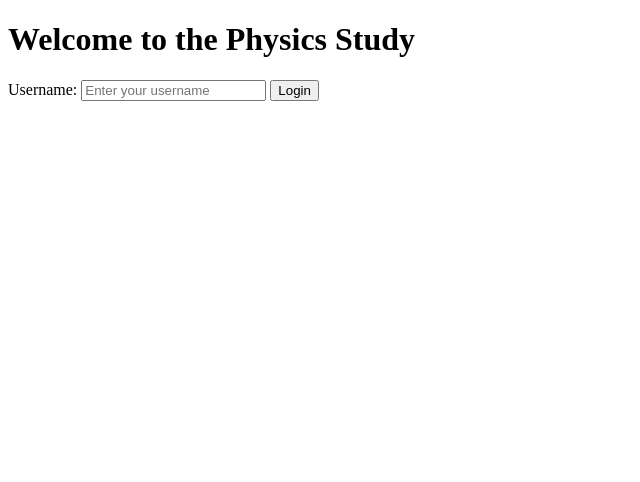
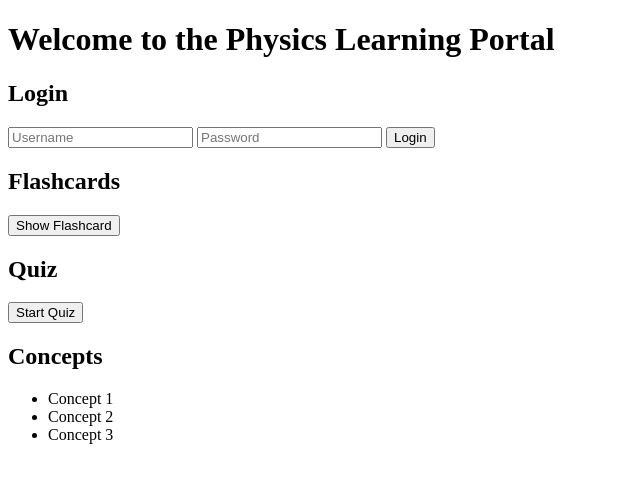
Before and after one commit to ShailaBDG/Physics-, a plain HTML site: page index.html in a window 1280 px wide. Shown: the whole page, without its empty margins (0-640 px from the left). Drawn offline with Linux system fonts and the light colour scheme.

Commit message:
Updated index.html with complete working HTML file for Physics Learning Portal.

```diff
--- a/index.html
+++ b/index.html
@@ -2,27 +2,47 @@
 <html lang="en">
 <head>
     <meta charset="UTF-8">
-    <meta http-equiv="X-UA-Compatible" content="IE=edge">
     <meta name="viewport" content="width=device-width, initial-scale=1.0">
-    <title>Physics Study</title>
+    <link rel="stylesheet" href="styles.css">
+    <title>Physics Learning Portal</title>
 </head>
 <body>
-    <h1>Welcome to the Physics Study</h1>
-    <div>
-        <label for="username">Username:</label>
-        <input type="text" id="username" placeholder="Enter your username" required>
-        <button id="loginButton">Login</button>
-    </div>
-    <script>
-        document.getElementById('loginButton').addEventListener('click', function() {
-            const username = document.getElementById('username').value;
-            if (username) {
-                // Redirect to study sections (replace 'study.html' with actual study section link)
-                window.location.href = 'study.html?user=' + encodeURIComponent(username);
-            } else {
-                alert('Please enter a username to proceed.');
-            }
-        });
-    </script>
+    <header>
+        <h1>Welcome to the Physics Learning Portal</h1>
+    </header>
+
+    <section id="login">
+        <h2>Login</h2>
+        <form id="loginForm">
+            <input type="text" id="username" placeholder="Username" required>
+            <input type="password" id="password" placeholder="Password" required>
+            <button type="submit">Login</button>
+        </form>
+    </section>
+
+    <section id="flashcards">
+        <h2>Flashcards</h2>
+        <div id="flashcardContainer"></div>
+        <button onclick="showFlashcard()">Show Flashcard</button>
+    </section>
+
+    <section id="quiz">
+        <h2>Quiz</h2>
+        <div id="quizContainer"></div>
+        <button onclick="startQuiz()">Start Quiz</button>
+    </section>
+
+    <section id="concepts">
+        <h2>Concepts</h2>
+        <div id="conceptsList">
+            <ul>
+                <li>Concept 1</li>
+                <li>Concept 2</li>
+                <li>Concept 3</li>
+            </ul>
+        </div>
+    </section>
+
+    <script src="script.js"></script>
 </body>
 </html>
```
